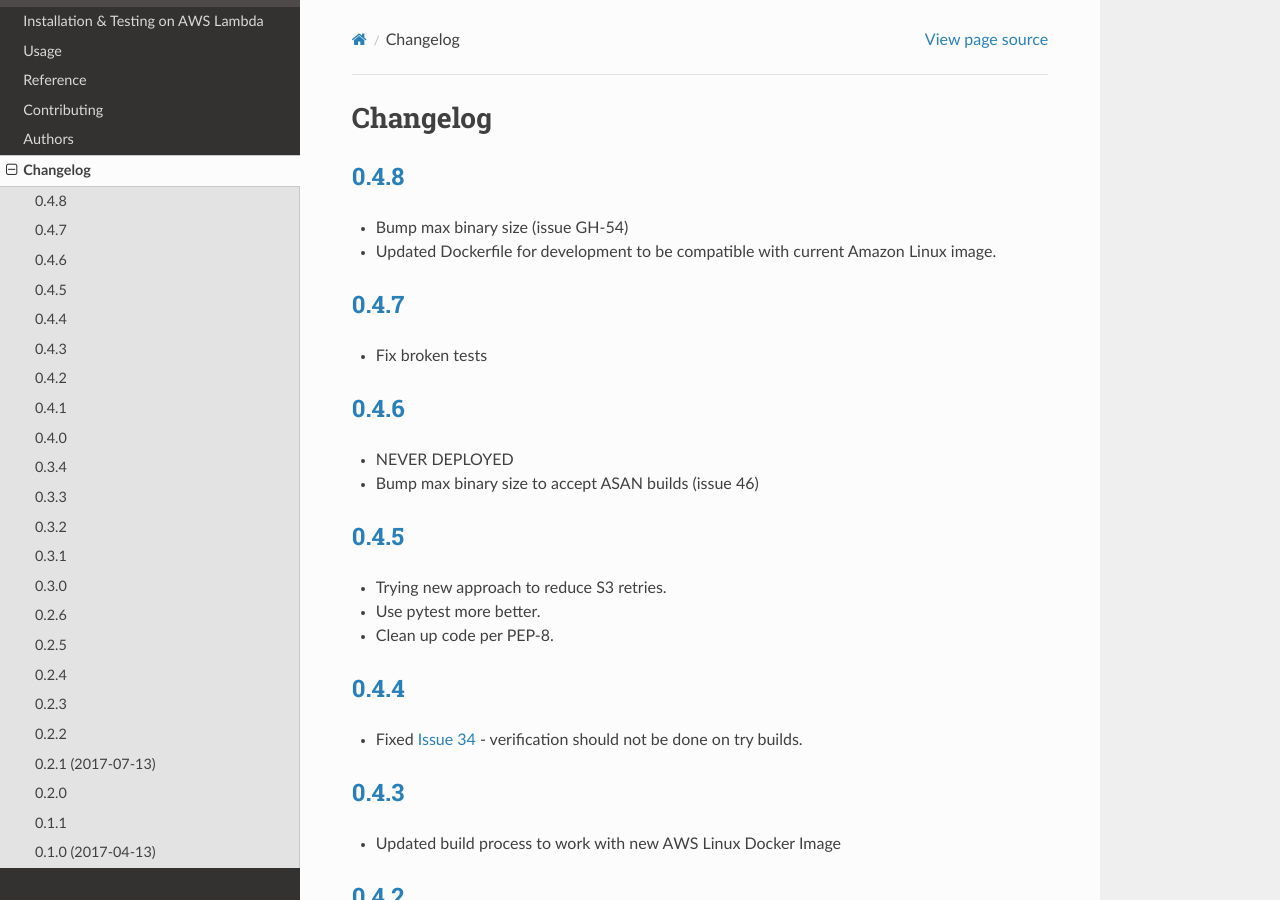
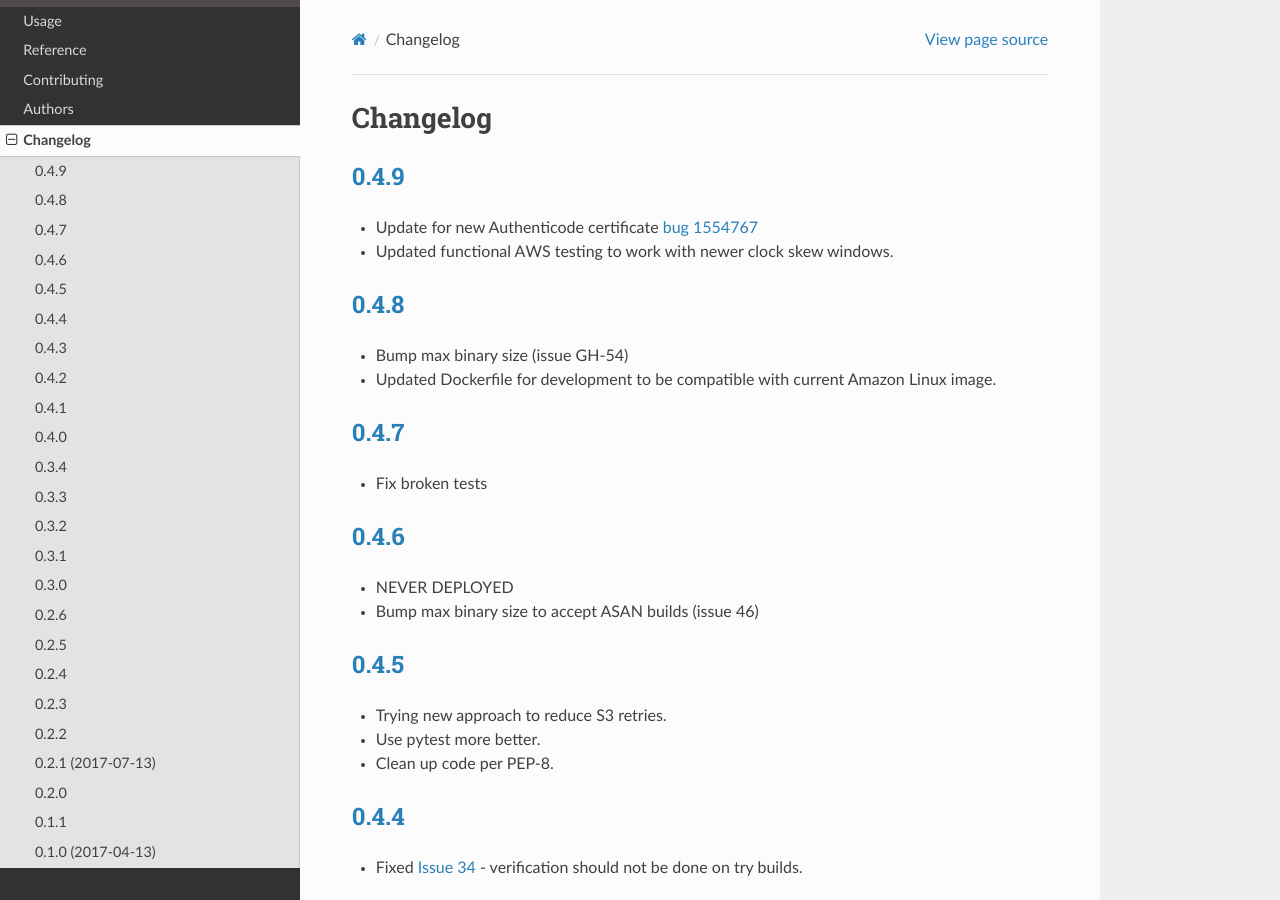
Before and after one commit to mozilla-services/fx-sig-verify, a Sphinx documentation site: the page built from docs/changelog.rst, in a window 1280 px wide and 900 px high. Built offline with Sphinx 7.4.7 and the Read the Docs theme 2.0.0, drawn with Linux system fonts in a browser that asks for light colours.

Commit message:
Bump version: 0.4.8 → 0.4.9

```diff
--- a/CHANGELOG.rst
+++ b/CHANGELOG.rst
@@ -1,5 +1,15 @@
 Changelog
 =========
+`0.4.9`__
+-----------------------------------------
+__ https://github.com/mozilla-services/fx-sig-verify/tree/v0.4.9
+
+- Update for new Authenticode certificate `bug 1554767`__
+
+- Updated functional AWS testing to work with newer clock skew windows.
+
+__ https://bugzilla.mozilla.org/show_bug.cgi?id=1554767
+
 `0.4.8`__
 -----------------------------------------
 __ https://github.com/mozilla-services/fx-sig-verify/tree/v0.4.8
--- a/README.rst
+++ b/README.rst
@@ -43,9 +43,9 @@ Overview
     :alt: PyPI Package latest release
     :target: https://pypi.python.org/pypi/fx-sig-verify
 
-.. |commits-since| image:: https://img.shields.io/github/commits-since/mozilla-services/fx-sig-verify/v0.4.8.svg
+.. |commits-since| image:: https://img.shields.io/github/commits-since/mozilla-services/fx-sig-verify/v0.4.9.svg
     :alt: Commits since latest release
-    :target: https://github.com/mozilla-services/fx-sig-verify/compare/v0.4.8...master
+    :target: https://github.com/mozilla-services/fx-sig-verify/compare/v0.4.9...master
 
 .. |downloads| image:: https://img.shields.io/pypi/dm/fx-sig-verify.svg
     :alt: PyPI Package monthly downloads
--- a/docs/conf.py
+++ b/docs/conf.py
@@ -29,7 +29,7 @@ project = 'fx-sig-verify'
 year = '2017'
 author = 'Hal Wine'
 copyright = '{0}, {1}'.format(year, author)
-version = release = '0.4.8'
+version = release = '0.4.9'
 
 pygments_style = 'trac'
 templates_path = ['.']
--- a/setup.cfg
+++ b/setup.cfg
@@ -1,5 +1,5 @@
 [bumpversion]
-current_version = 0.4.8
+current_version = 0.4.9
 commit = True
 tag = True
 parse = (?P<major>\d+)\.(?P<minor>\d+)\.(?P<patch>\d+)(-(?P<dev>\d+))?
--- a/setup.py
+++ b/setup.py
@@ -24,7 +24,7 @@ def read(*names, **kwargs):
 
 setup(
     name='fx_sig_verify',
-    version='0.4.8',
+    version='0.4.9',
     license='MPL',
     description='AWS Lambda to check code signatures.',
     long_description='%s\n%s' % (
--- a/src/fx_sig_verify/__init__.py
+++ b/src/fx_sig_verify/__init__.py
@@ -1 +1 @@
-__version__ = "0.4.8"
+__version__ = "0.4.9"
```
